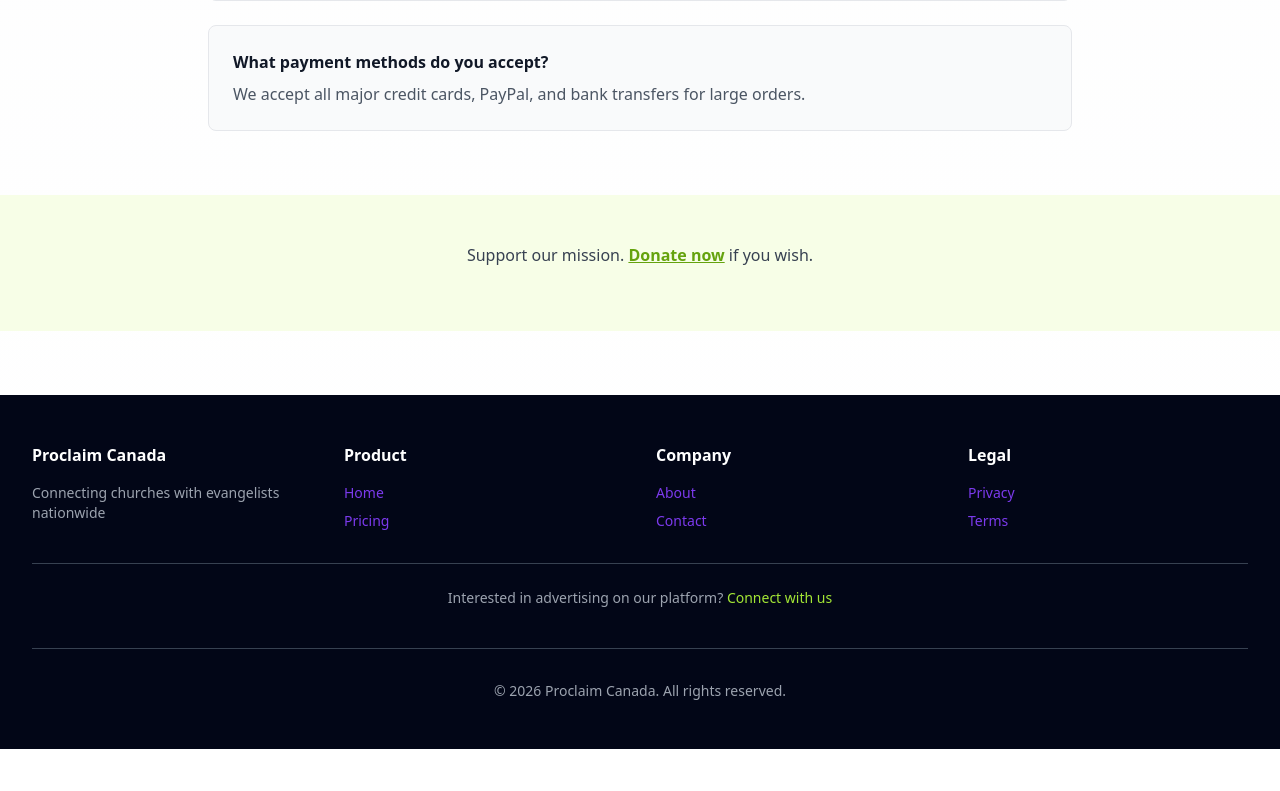
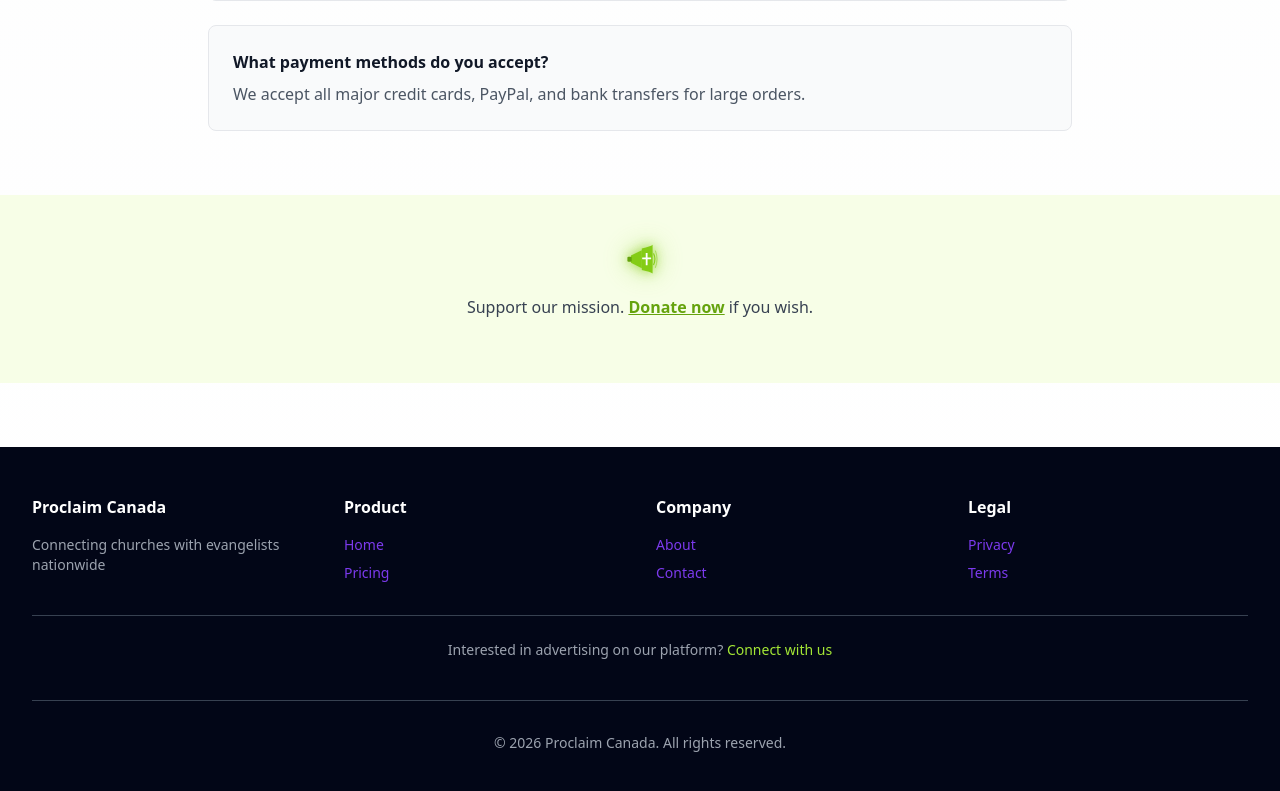
Before and after one commit to cathamaoui/Proclaim-Canada, a Next.js app: page /listings/pricing in a window 1280 px wide. Shown: the part 2767-3558 px from the top of the page. Before the commit the page ends 3516 px from the top, so only its background shows below. Built offline with nearby package versions, Linux system fonts and the light colour scheme; no server answers.

Commit message:
Add logo to donation section on pricing page

```diff
--- a/app/listings/pricing/page.tsx
+++ b/app/listings/pricing/page.tsx
@@ -335,6 +335,9 @@ export default function PricingPage() {
       {/* Donation Section */}
       <div className="bg-lime-50 py-12 px-4">
         <div className="max-w-4xl mx-auto text-center">
+          <div className="flex justify-center mb-4">
+            <Logo />
+          </div>
           <p className="text-gray-700 mb-4">
             Support our mission. <button
               onClick={() => window.open('https://donate.example.com', '_blank')}
```
